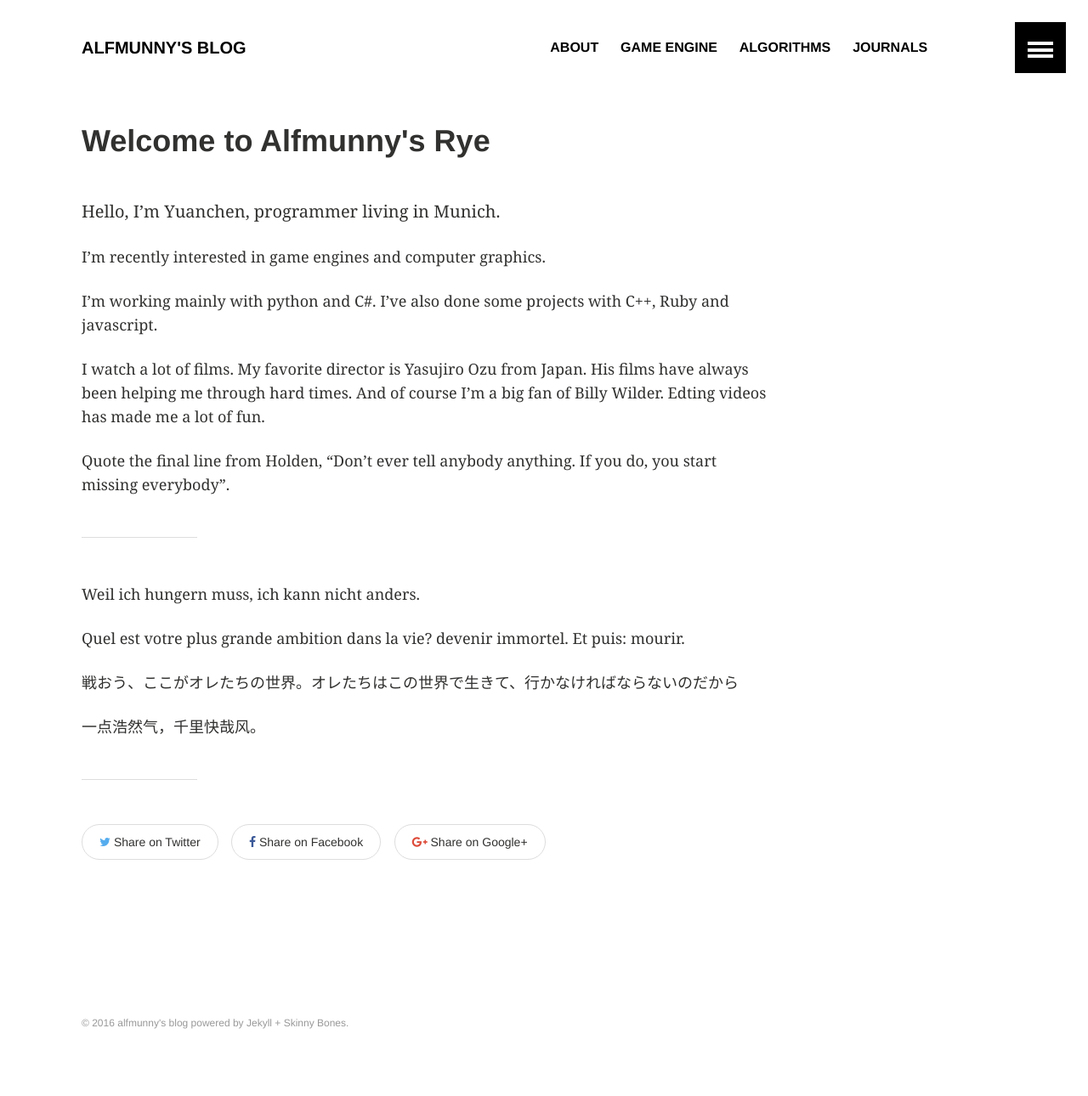
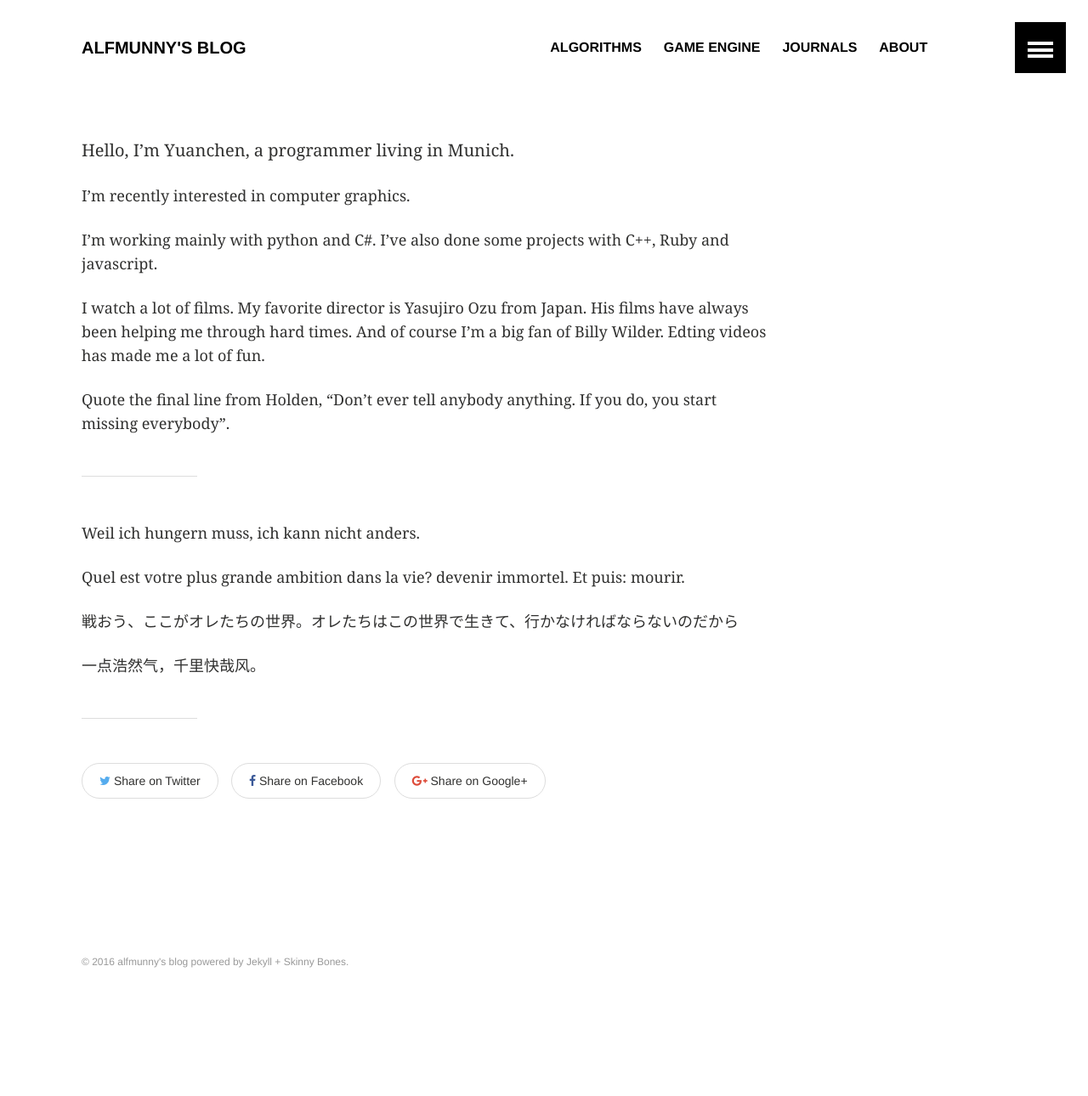
Before and after one commit to klauslab/alfmunny.github.io, a Jekyll site: the page built from about/index.md, in a window 1280 px wide. Shown: the whole page at 85% size. Built offline with Jekyll 4.4.1, drawn with Linux system fonts in a browser that asks for light colours; after the commit the page ends 1218 px from its top, so only the background shows below that.

```diff
--- a/_config.yml
+++ b/_config.yml
@@ -14,7 +14,7 @@ sass:
   style: compressed
 permalink: /:categories/:title/
 kramdown:
-  toc_levels: 1..2
+  toc_levels: "2"
 highlighter: rouge
 gems:
   - jekyll-sitemap
--- a/about/index.md
+++ b/about/index.md
@@ -1,12 +1,12 @@
 ---
 layout: article
-title: "Welcome to Alfmunny's Rye"
+title: ""
 excerpt: "Welcome to Alfmunny's blog"
 ---
 
-Hello, I'm Yuanchen, programmer living in Munich.
+Hello, I'm Yuanchen, a programmer living in Munich.
 
-I'm recently interested in game engines and computer graphics.
+I'm recently interested in computer graphics.
 
 I'm working mainly with python and C#.
 I've also done some projects with C++, Ruby and javascript.
```
Also changed, not shown: _data/navigation.yml (+16 -16 lines), _posts/algorithms/2016-10-21-210. Course-Schedule II.md (+1 -2 lines), _posts/journarls/2016-11-08-list-of-programming-resources.md (added, +54 -0 lines), game-engine/index.md (+1 -1 lines), _includes/toc.html (line endings or trailing spaces), images/algorithms.png (added), images/game-engine.jpg (added), images/leetcode.jpg (added).
